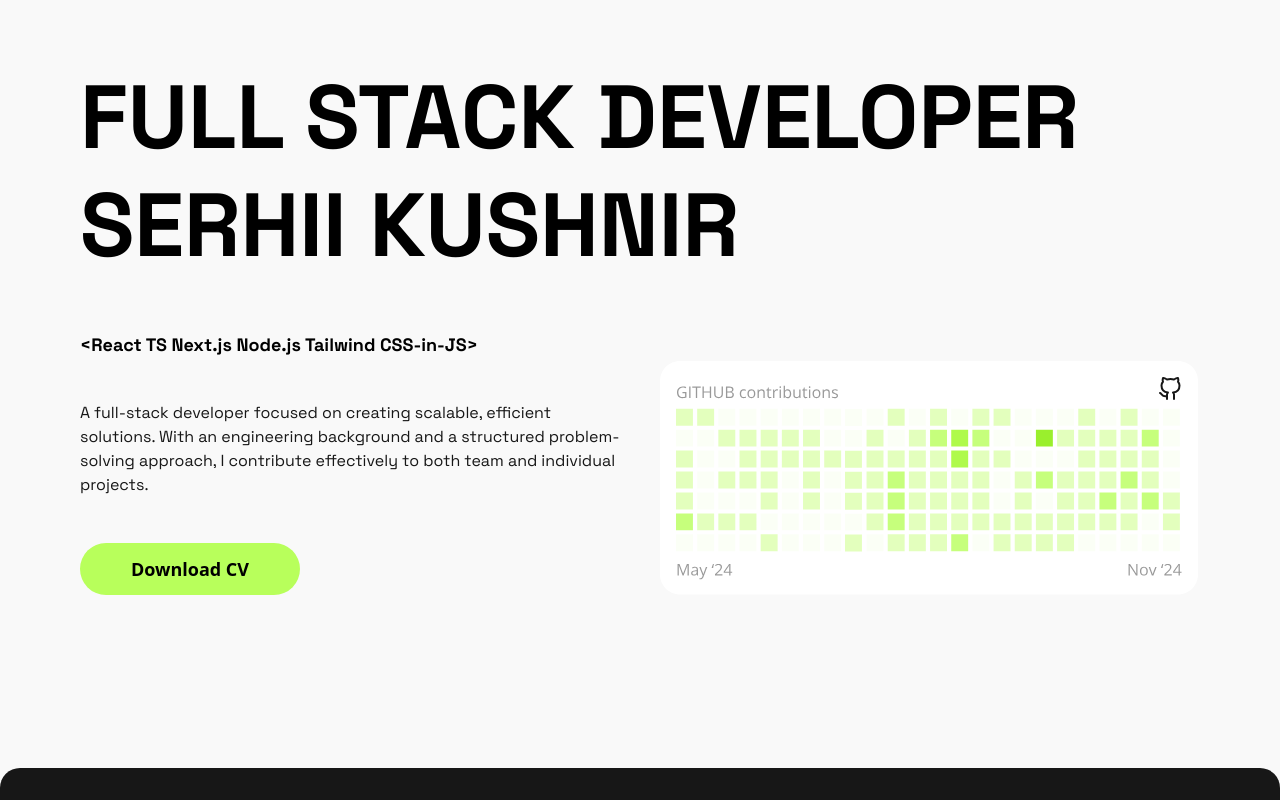
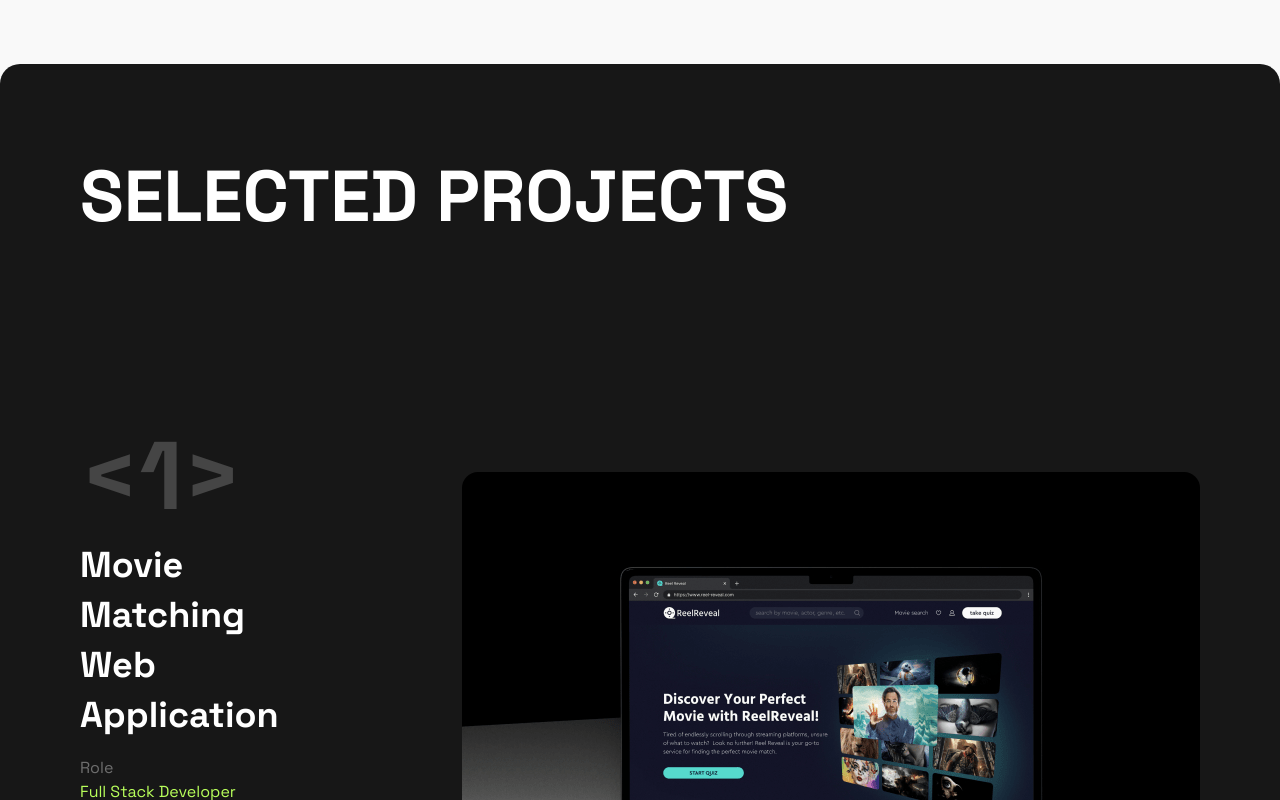
Before and after one commit to Sergiy5/kushnir_web-dev, a Next.js app: page / in a window 1280 px wide. Shown: the top 800 px of the page. Built offline with nearby package versions, Linux system fonts and the light colour scheme.

Commit message:
Hero comited

```diff
--- a/src/app/page.tsx
+++ b/src/app/page.tsx
@@ -1,5 +1,5 @@
 import { ProjectsList } from "./components/ProjectsList";
-import { Hero } from "./components/Hero";
+// import { Hero } from "./components/Hero";
 import { ServicesList } from "./components/ServicesList";
 import { ClockContactsSection } from "./components/ClockContactSection";
 
@@ -7,7 +7,7 @@ import { ClockContactsSection } from "./components/ClockContactSection";
 export default function Home() {
   return (
     <div className="flex flex-col items-center justify-between gap-24 lg:gap-[144px] pt-16 pb-36">
-      <Hero />
+      {/* <Hero /> */}
       <ProjectsList />
       <ServicesList />
       <ClockContactsSection />
```
